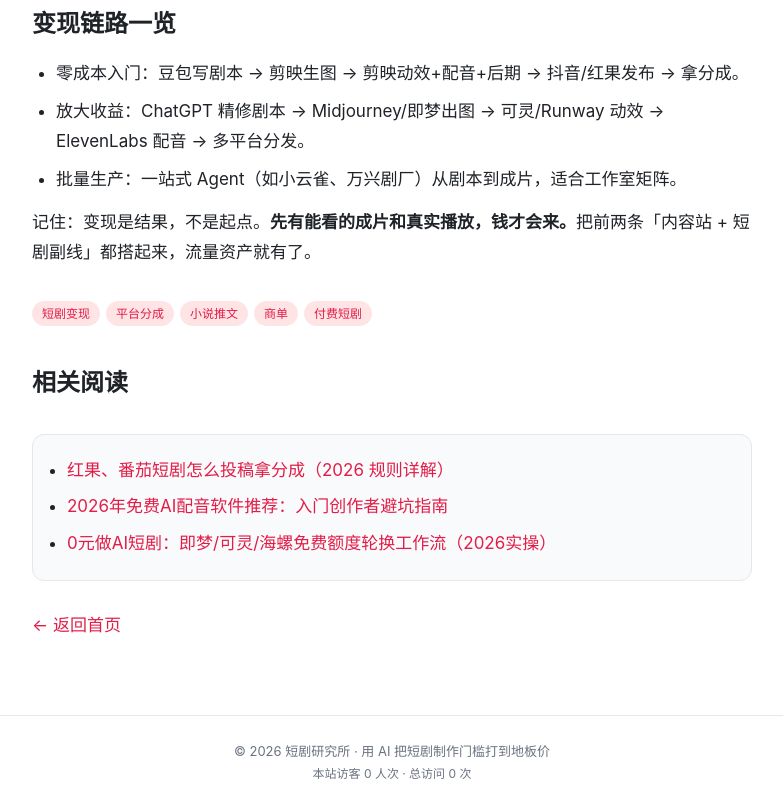
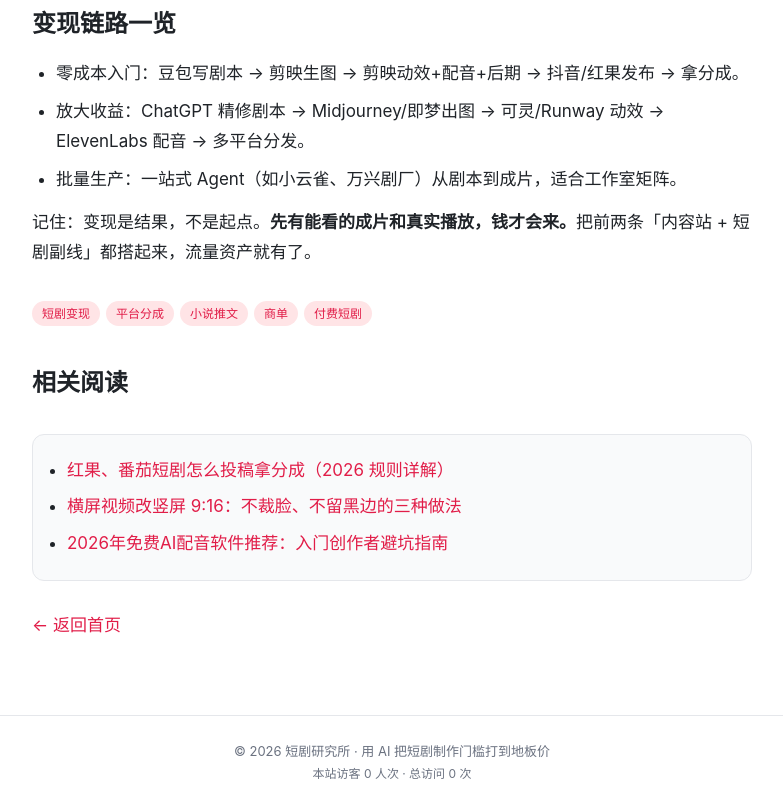
Before and after one commit to m664375988/duanju-yanjiu, a plain HTML site: page docs/posts/duanju-bianxian-qushi.html in a window 1280 px wide. Shown: the part 1348-2157 px from the top of the page, without its empty margins (248-1031 px from the left). Drawn offline with Linux system fonts and the light colour scheme.

Commit message:
deploy: duanju-bianxian-qushi.html

```diff
--- a/docs/posts/duanju-bianxian-qushi.html
+++ b/docs/posts/duanju-bianxian-qushi.html
@@ -75,7 +75,7 @@ footer.site{border-top:1px solid var(--line);color:var(--muted);font-size:13px;t
 
 
 <div class="tags" style="margin-top:30px"><span class="tag">短剧变现</span><span class="tag">平台分成</span><span class="tag">小说推文</span><span class="tag">商单</span><span class="tag">付费短剧</span></div>
-<h2>相关阅读</h2><ul class="related"><li><a href="/duanju-yanjiu/posts/hongguo-tougao-fencheng.html">红果、番茄短剧怎么投稿拿分成（2026 规则详解）</a></li><li><a href="/duanju-yanjiu/posts/ai-peiyin-ruanjian.html">2026年免费AI配音软件推荐：入门创作者避坑指南</a></li><li><a href="/duanju-yanjiu/posts/ai-duanju-mianfei-gongzuoliu.html">0元做AI短剧：即梦/可灵/海螺免费额度轮换工作流（2026实操）</a></li></ul>
+<h2>相关阅读</h2><ul class="related"><li><a href="/duanju-yanjiu/posts/hongguo-tougao-fencheng.html">红果、番茄短剧怎么投稿拿分成（2026 规则详解）</a></li><li><a href="/duanju-yanjiu/posts/hengping-zhuan-shuping.html">横屏视频改竖屏 9:16：不裁脸、不留黑边的三种做法</a></li><li><a href="/duanju-yanjiu/posts/ai-peiyin-ruanjian.html">2026年免费AI配音软件推荐：入门创作者避坑指南</a></li></ul>
 <p style="margin-top:24px"><a href="/duanju-yanjiu/">← 返回首页</a></p>
 </article>
 </div></main>
```
